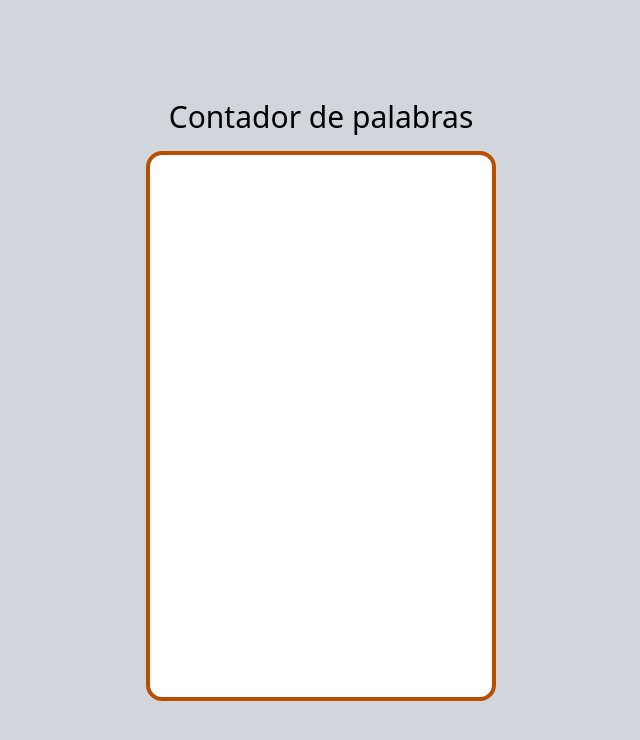
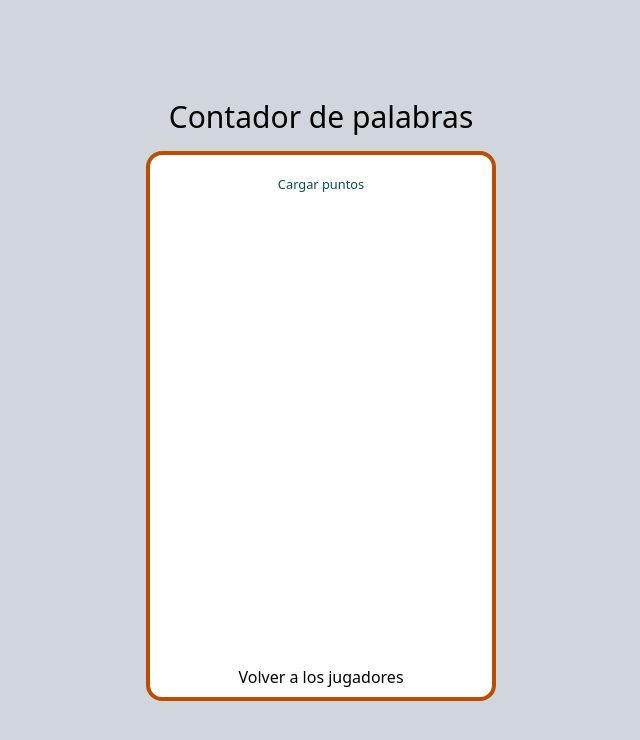
Before and after one commit to JavierMolines/wordcount, an Angular app: page /load-points in a window 1280 px wide. Before the commit this address led to /. Shown: the top 740 px of the page, without its empty margins (319-959 px from the left). Built offline with nearby package versions, Linux system fonts and the light colour scheme.

Commit message:
feat: add new endpoint to load-points

```diff
--- a/src/app/app.routes.ts
+++ b/src/app/app.routes.ts
@@ -1,6 +1,7 @@
 import { Routes } from "@angular/router";
 import { CreateUserComponent } from "./components/create-user/create-user.component";
 import { GameBoardComponent } from "./components/game-board/game-board.component";
+import { LoadPointsComponent } from "./components/load-points/load-points.component";
 import { MenuComponent } from "./components/menu/menu.component";
 import { PointsComponent } from "./components/points/points.component";
 
@@ -21,4 +22,8 @@ export const routes: Routes = [
 		path: "points",
 		component: PointsComponent,
 	},
+	{
+		path: "load-points",
+		component: LoadPointsComponent,
+	},
 ];
--- a/src/app/components/game-board/game-board.component.html
+++ b/src/app/components/game-board/game-board.component.html
@@ -15,10 +15,10 @@
 </div>
 <div class="absolute left-0 bottom-0 w-full flex px-0 py-0">
   <a
-    [routerLink]="['/']"
+    [routerLink]="['/load-points']"
     class="text-center cursor-pointer w-1/2 bg-white hover:bg-gray-200 rounded-2xl p-2"
   >
-    Salir
+    Cargar puntos
   </a>
   <a
     [routerLink]="['/']"
--- /dev/null
+++ b/src/app/components/load-points/load-points.component.html
@@ -0,0 +1,11 @@
+<div>
+  <h2 class="text-center text-[0.8rem] text-teal-900">Cargar puntos</h2>
+</div>
+<div class="absolute left-0 bottom-0 w-full flex px-0 py-0">
+  <a
+    [routerLink]="['/game']"
+    class="text-center cursor-pointer w-full bg-white hover:bg-gray-200 rounded-2xl p-2"
+  >
+    Volver a los jugadores
+  </a>
+</div>
```
Also changed, not shown: src/app/components/load-points/load-points.component.ts (added, +10 -0 lines), src/app/components/load-points/load-points.component.css (added).
